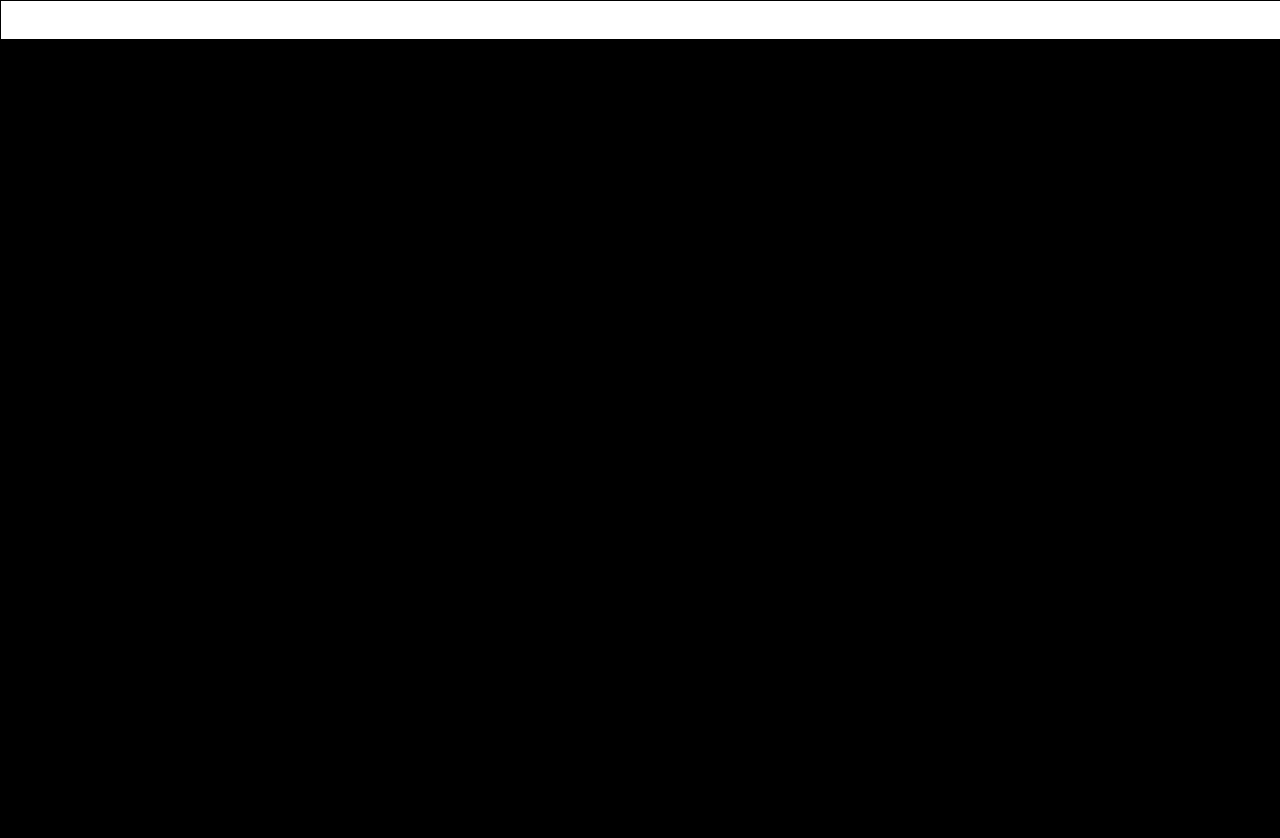
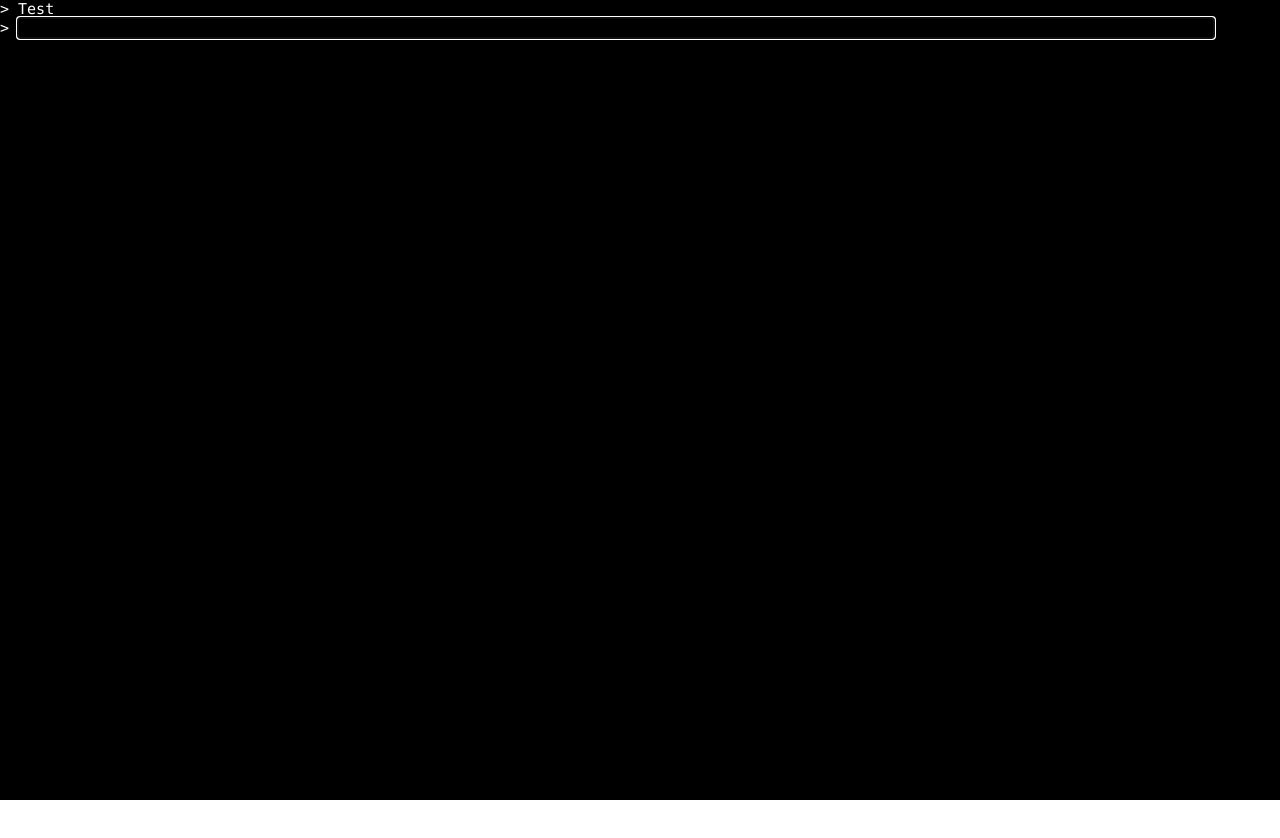
Before and after one commit to marblekirby/marblekirby.github.io, a plain HTML site: page index.html in a window 1280 px wide. After the commit the page ends 800 px from the top, so only its background shows below. Drawn offline with Linux system fonts and the light colour scheme.

Commit message:
updated some styles and stuff

```diff
--- a/index.html
+++ b/index.html
@@ -4,17 +4,19 @@
         <meta content="text/html;charset=utf-8" http-equiv="Content-Type">
         <meta content="utf-8" http-equiv="encoding">
         <link rel="stylesheet" type="text/css" href="site.css" />
-        <script src="site.js"></script>
+
     </head>
     <body>
-        <div class="window-border">
-
-        </div>
         <div id="window" class="window">
-
+            <span>Test</span>
+            <div id="div-user-input">
+                <span>> </span>
+                <input id="user-input" type="text" class="text-input"/>
+            </div>
         </div>
     </body>
     <footer>
-
+        <script src="site.js"></script>
+        <script src="interpreter.js"></script>
     </footer>
 </html>
--- /dev/null
+++ b/interpreter.js
@@ -0,0 +1,19 @@
+
+function getNextToken() {
+
+}
+
+function parseCommand() {
+    let t = getNextToken();
+    do {
+        t = getNextToken();
+
+
+    } while(t) ;
+}
+
+(function() {
+
+
+
+})();
--- a/site.css
+++ b/site.css
@@ -1,20 +1,44 @@
 body {
     margin: 0px;
     overflow: hidden;
-}
-
-.window-border {
-    height: 4.5%;
-    width: 100%;
-    border: 1px black;
-    padding:1px;
-    border-style: solid;
+    font-family: Consolas,monaco,monospace;
+    font-size: 15;
 }
 
  .window {
     background-color: black;
     color: white;
     height: 100vh;
-    width: 100%;
+    width: 100vw;
     overflow-y: scroll;
 }
+
+div.window > span {
+    width: calc(95vw - 20px);
+    display: block;
+    word-break: break-all;
+    word-wrap: normal;
+    overflow: hidden;
+}
+
+div.window > span:before {
+    content:  "> ";
+ }
+
+#div-user-input {
+    display:block;
+    width: 100vw;
+}
+
+#div-user-input > span {
+}
+
+.text-input {
+    color: white;
+    width: calc(95vw - 20px);
+    background: black;
+    font-family: Consolas,monaco,monospace;
+    font-size: 15;
+    padding-left: 0px;
+    border: none;
+}
--- a/site.js
+++ b/site.js
@@ -1,3 +1,23 @@
+
 (function() {
+    let userinput = document.getElementById('user-input');
 
+    userinput.focus();
+
+    userinput.addEventListener("keyup", event => {
+        console.log(event.keyCode);
+        if(event.keyCode == 13) {
+            var main = document.getElementById('window');
+            var input = document.getElementById('user-input');
+            if(input && main) {
+                var divInput = document.getElementById('div-user-input');
+                let a = document.createElement(`span`);
+                a.textContent = `${input.value}`;
+                main.insertBefore(a, divInput);
+                input.value = '';
+                input.focus();
+            }
+            //todo scroll
+        }
+      });
 })();
```
